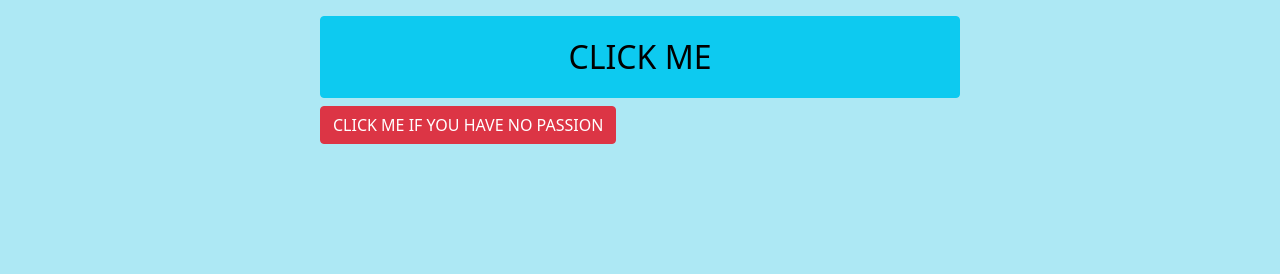
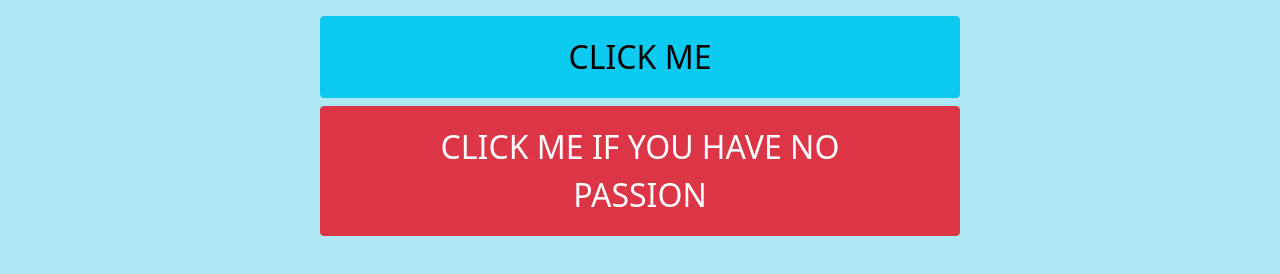
Before and after one commit to aryanthesaini/joks, a plain HTML site: page index.html in a window 1280 px wide. Shown: the part 146-420 px from the top of the page. Drawn offline with nearby package versions, Linux system fonts and the light colour scheme.

Commit message:
Update style.css

```diff
--- a/style.css
+++ b/style.css
@@ -10,12 +10,22 @@ body{
     padding-bottom: 2rem;
 }
 
-#jokeBtn{
+
+.but{
     font-size: 2rem;
 
     padding-top: 1rem;
     padding-bottom: 1rem;
 }
+
+#second{
+    font-size: 2rem;
+    padding-left: 6rem;
+    padding-right: 6rem;
+    padding-top: 1rem;
+    padding-bottom: 1rem;
+}
+
 
 
 .btn:hover{
```
